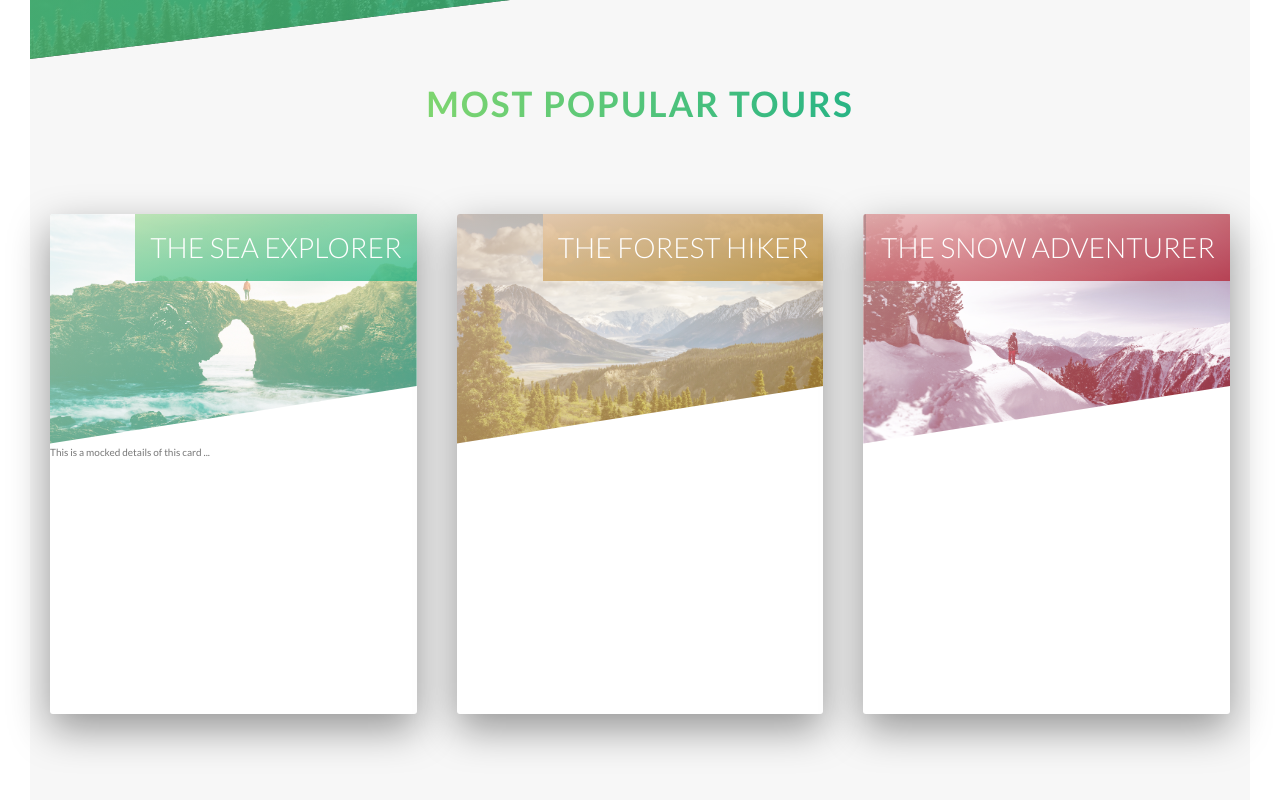
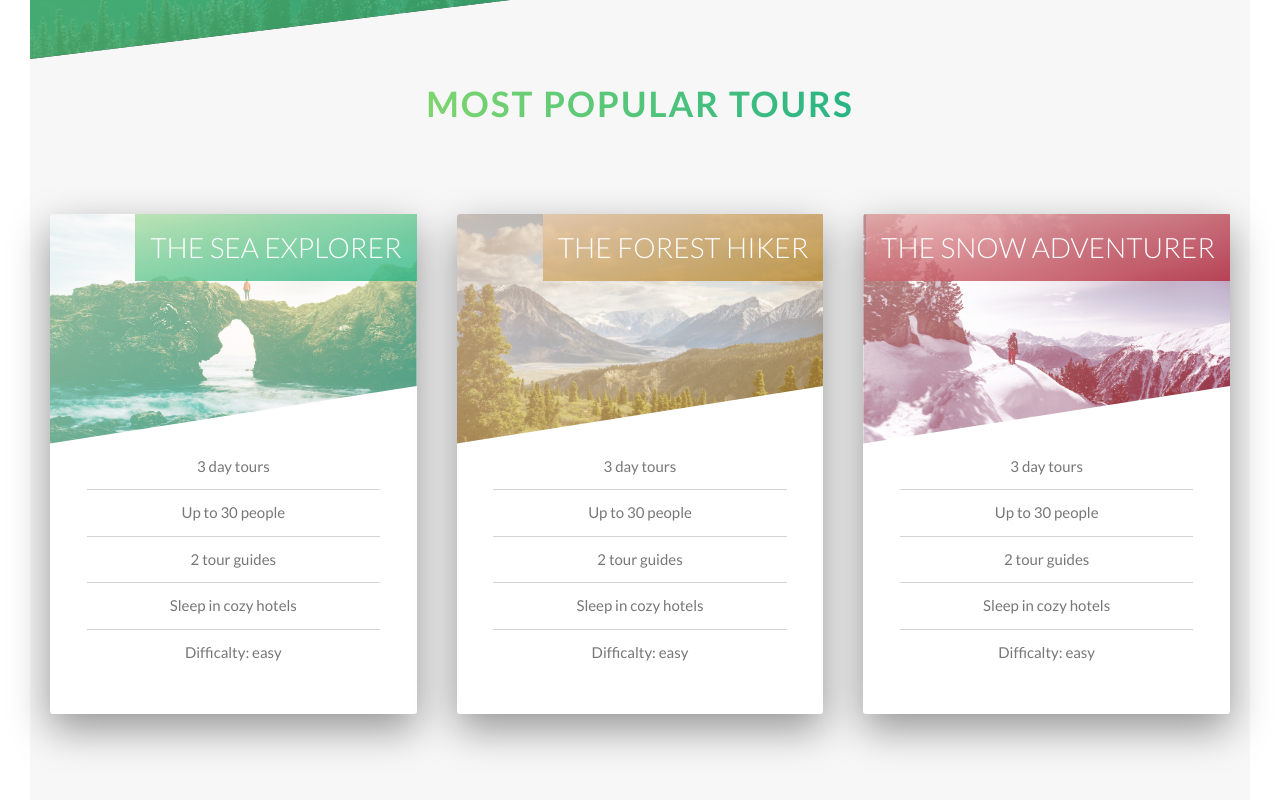
Before and after one commit to DenisPepper/jonas-css-natours, a React (Vite) app: page / in a window 1280 px wide. Shown: the part 2276-3076 px from the top of the page. Built offline with nearby package versions, Linux system fonts and the light colour scheme.

Commit message:
Добавит описание тура

```diff
--- a/src/components/tour/tour.css
+++ b/src/components/tour/tour.css
@@ -49,6 +49,8 @@
   position: absolute;
   right: 0;
   z-index: 10;
+  -webkit-box-decoration-break: slice;
+  box-decoration-break: slice;
 }
 
 .tour-card__title--gradient-green {
@@ -81,3 +83,21 @@
 .tour-card__image--gradient-pink {
   background-image: var(--color-gradient-pink), url('/src/assets/nat-7.jpg');
 }
+
+.tour-card__details ul {
+  width: 80%;
+  margin: 0 auto;
+  list-style: none;
+  display: flex;
+  flex-direction: column;
+}
+
+.tour-card__details li {
+  text-align: center;
+  font-size: 1.5rem;
+  padding: 1rem;
+}
+
+.tour-card__details li:not(:last-child) {
+  border-bottom: 1px solid lightgrey;
+}
--- a/src/components/tour/tour.jsx
+++ b/src/components/tour/tour.jsx
@@ -15,7 +15,13 @@ export function Tour(props) {
         <div className={`tour-card__image tour-card__image--${appearance}`}>
           &nbsp;
         </div>
-        <div className='tour-card__details'>{details}</div>
+        <div className='tour-card__details'>
+          <ul>
+            {details.map((detail) => (
+              <li key={detail}>{detail}</li>
+            ))}
+          </ul>
+        </div>
       </div>
     </article>
   );
--- a/src/components/tours/tours.jsx
+++ b/src/components/tours/tours.jsx
@@ -7,17 +7,37 @@ const tours = [
     id: '1',
     appearance: 'gradient-green',
     title: 'The sea explorer',
-    details: 'This is a mocked details of this card ...',
+    details: [
+      '3 day tours',
+      'Up to 30 people',
+      '2 tour guides',
+      'Sleep in cozy hotels',
+      'Difficalty: easy',
+    ],
   },
   {
     id: '2',
     appearance: 'gradient-orange',
     title: 'The forest hiker',
+    details: [
+      '3 day tours',
+      'Up to 30 people',
+      '2 tour guides',
+      'Sleep in cozy hotels',
+      'Difficalty: easy',
+    ],
   },
   {
     id: '3',
     appearance: 'gradient-pink',
     title: 'The snow adventurer',
+    details: [
+      '3 day tours',
+      'Up to 30 people',
+      '2 tour guides',
+      'Sleep in cozy hotels',
+      'Difficalty: easy',
+    ],
   },
 ];
 
```
